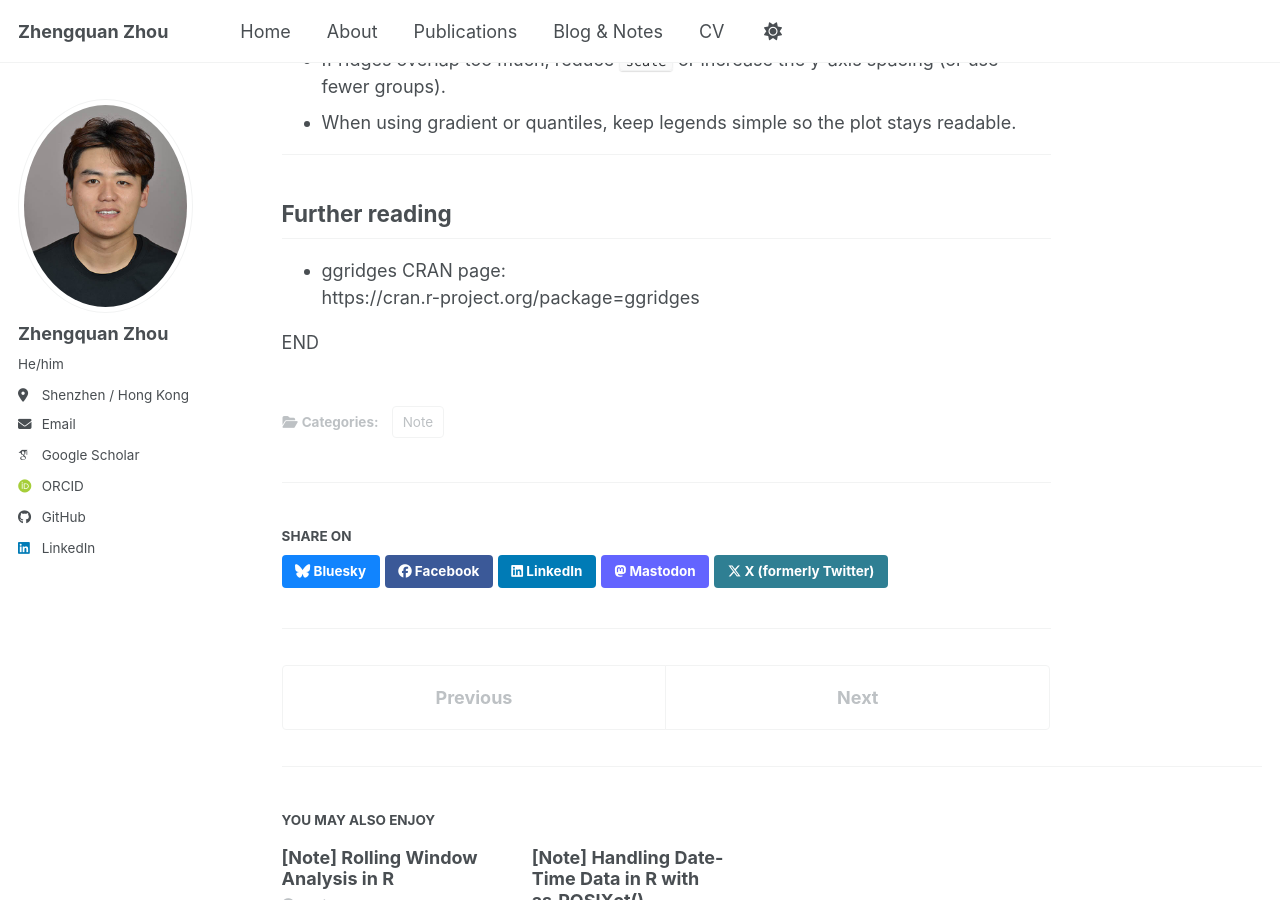
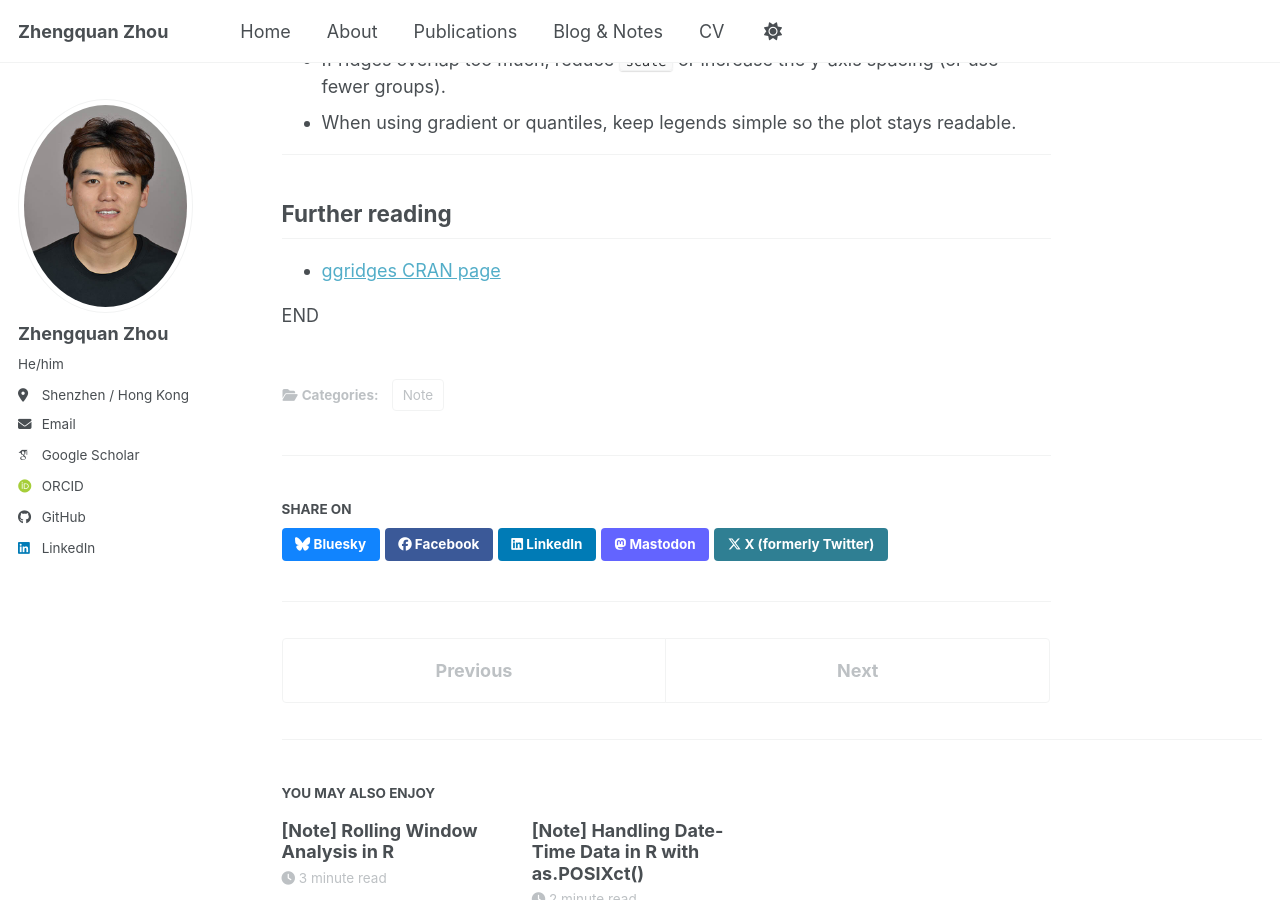
Before and after one commit to zqzhou7/zqzhou7.github.io, a Jekyll site: the page built from _posts/2023-06-15-ridge-plots.md, in a window 1280 px wide and 900 px high, scrolled down 11837 px. Built offline with Jekyll 4.4.1, drawn with Linux system fonts in a browser that asks for light colours; some web fonts are replaced; a script bundle is joined from its source files by our own code; library files that are not in the unit come from our copies.

Commit message:
Update ggridges CRAN page link format

```diff
--- a/_posts/2023-06-15-ridge-plots.md
+++ b/_posts/2023-06-15-ridge-plots.md
@@ -217,7 +217,6 @@
 
 ## Further reading
 
-- ggridges CRAN page:
-  https://cran.r-project.org/package=ggridges
+- [ggridges CRAN page](https://cran.r-project.org/package=ggridges)
 
 END
```
